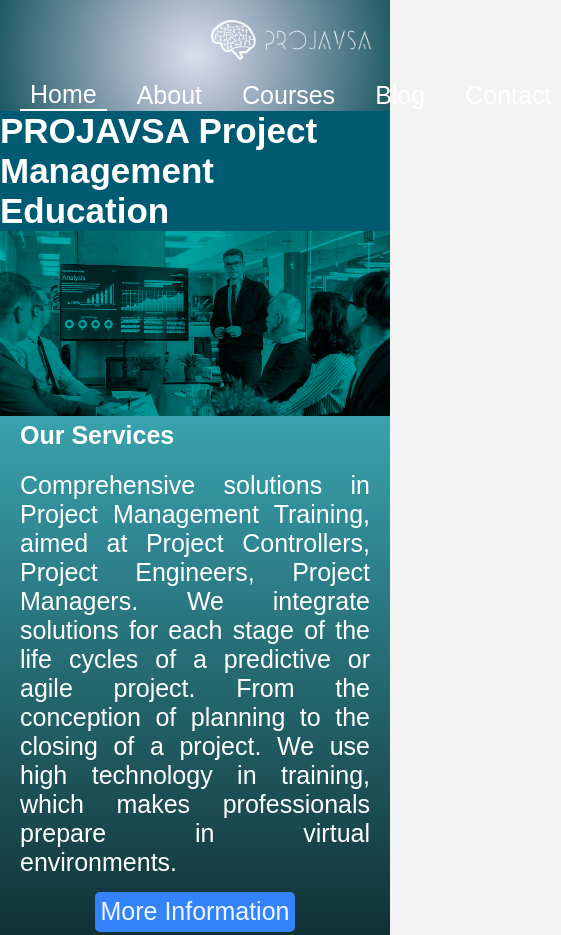
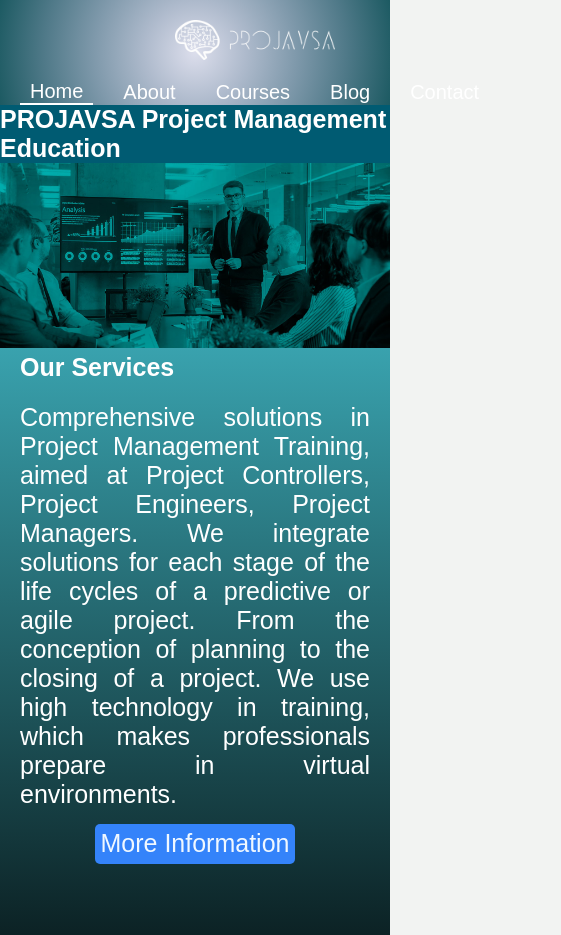
Before and after one commit to Jhony8691/ProJavsa, a website: page index.html in a window 390 px wide. Shown: the top 935 px of the page, 561 px wide, since content can reach past the window. Drawn offline with Linux system fonts and the light colour scheme; a web font is replaced by a local one.

Commit message:
Tercera Entrega Proyecto

```diff
--- a/sass/views/_contenido.scss
+++ b/sass/views/_contenido.scss
@@ -423,8 +423,11 @@
     h1 {
         flex-wrap: wrap;
         justify-content: center;
-        font-size: 3.5em;
+        font-size: 2.5em;
     }
+
+
+
 
     .principal5 {
         display: grid;
@@ -470,13 +473,8 @@
         justify-content: center;
     }
 
-    // .menu {
-    //     font-size: 1.5em;
-    // }
-
-    .menu__link {
-        font-size: 1.5em;
-        padding: 1rem;
+    header .menu__item .menu__link, header .menu__item--active .menu__link {
+        font-size: 2em;
     }
 
     .principal {
```
Also changed, not shown: css/main.css.
